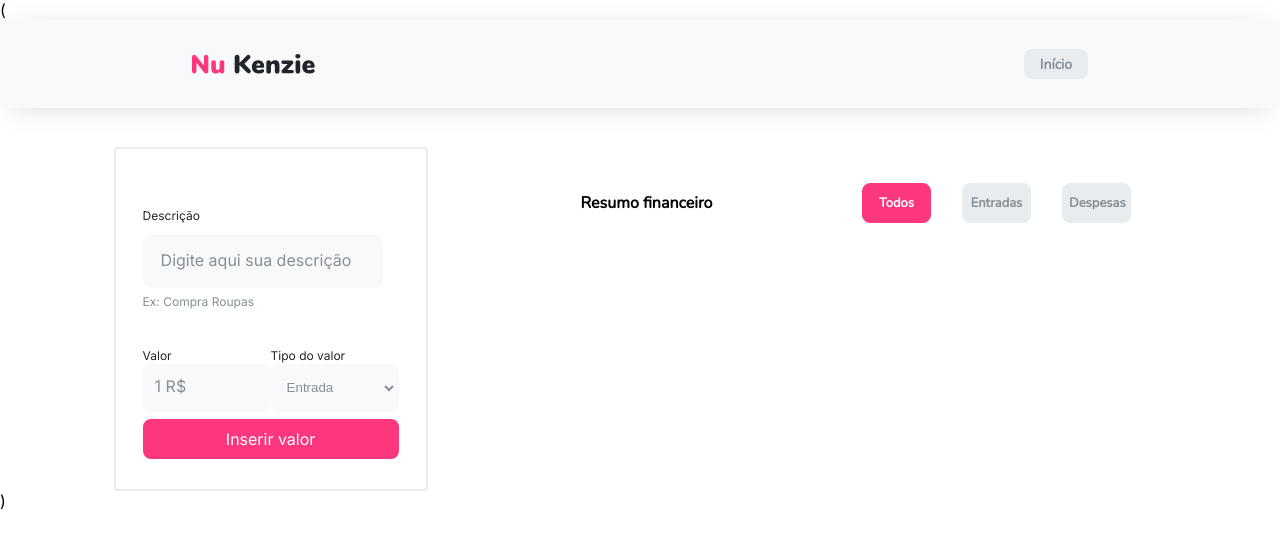
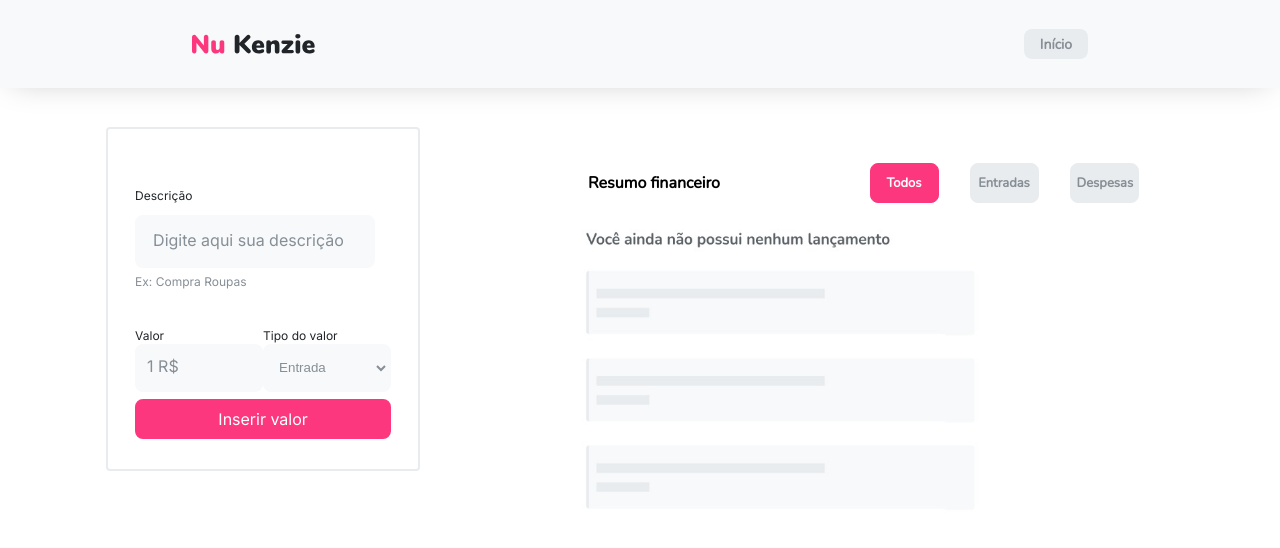
Before and after one commit to Kenzie-Academy-Brasil-Developers/react-entrega-s1-nu-kenzie-LucasGolle, a React (Create React App) app: page / in a window 1280 px wide. Both pictures are taken after a click on the button "Iniciar". Shown: the top 548 px of the page. Built offline with nearby package versions, Linux system fonts and the light colour scheme.

Commit message:
feat: no card list

```diff
--- a/src/App.js
+++ b/src/App.js
@@ -1,6 +1,7 @@
 import "./App.css";
 import { useState } from "react";
 import { useEffect } from "react";
+import CardVazio from "./components/cardVazio";
 import Form from "./components/Form/Form";
 import List from "./components/List/List";
 import Card from "./components/Card/Card";
@@ -35,7 +36,7 @@ function App() {
   return (
       <>
         {homePage ? (<Home toIndex={toIndex}/>)
-      : <>(<Header home={toIndex}/>
+      : <><Header home={toIndex}/>
       <div className="divMain">
         <div className="divFormMoney">
           <Form listTransactions={addTransitions} setListTransactions={setListTransactions}/>
@@ -43,9 +44,10 @@ function App() {
         </div>
         <div className="divListCard">
           <List listTransactions={listTransactions} setFilterList={setFilterList}/>
+          {filterList.length < 1 && (<CardVazio/>)}
           <Card filterList={filterList} handleTransitions={handleTransitions}/>
         </div>
-      </div>)</>}
+      </div></>}
       </>
   );
 }
--- a/src/components/List/styles.css
+++ b/src/components/List/styles.css
@@ -87,6 +87,7 @@
         display: flex;
         justify-content: space-around;
         align-items: center;
+        margin-left: 30px;
         width: 700px;
 }
 
--- /dev/null
+++ b/src/components/cardVazio/index.jsx
@@ -0,0 +1,12 @@
+import img5 from '../../svg/card0.jpeg'
+import "./styles.css"
+
+const CardVazio = () =>{
+
+    return(
+        <img src={img5} alt="img5" className="img5"></img>
+    )
+
+}
+
+export default CardVazio
--- /dev/null
+++ b/src/components/cardVazio/styles.css
@@ -0,0 +1,39 @@
+.img5{
+    width: 280px;
+    height: 280px;
+    background: #FFFFFF;
+    margin: 0 auto;
+    display: flex;
+}
+
+@media (min-width:768px) {
+
+    .img5{
+        width: 340px;
+        height: 260px;
+        margin-left: 40px;
+}
+
+}
+
+
+
+@media (min-width:1024px) {
+
+    .img5{
+        width: 410px;
+        height: 300px;
+        margin-left: 80px;
+}
+
+}
+
+@media (min-width:1440px) {
+
+    .img5{
+        width: 410px;
+        height: 300px;
+        margin-left: 15px;
+}
+
+}
```
Also changed, not shown: src/svg/card0.jpeg (added).
